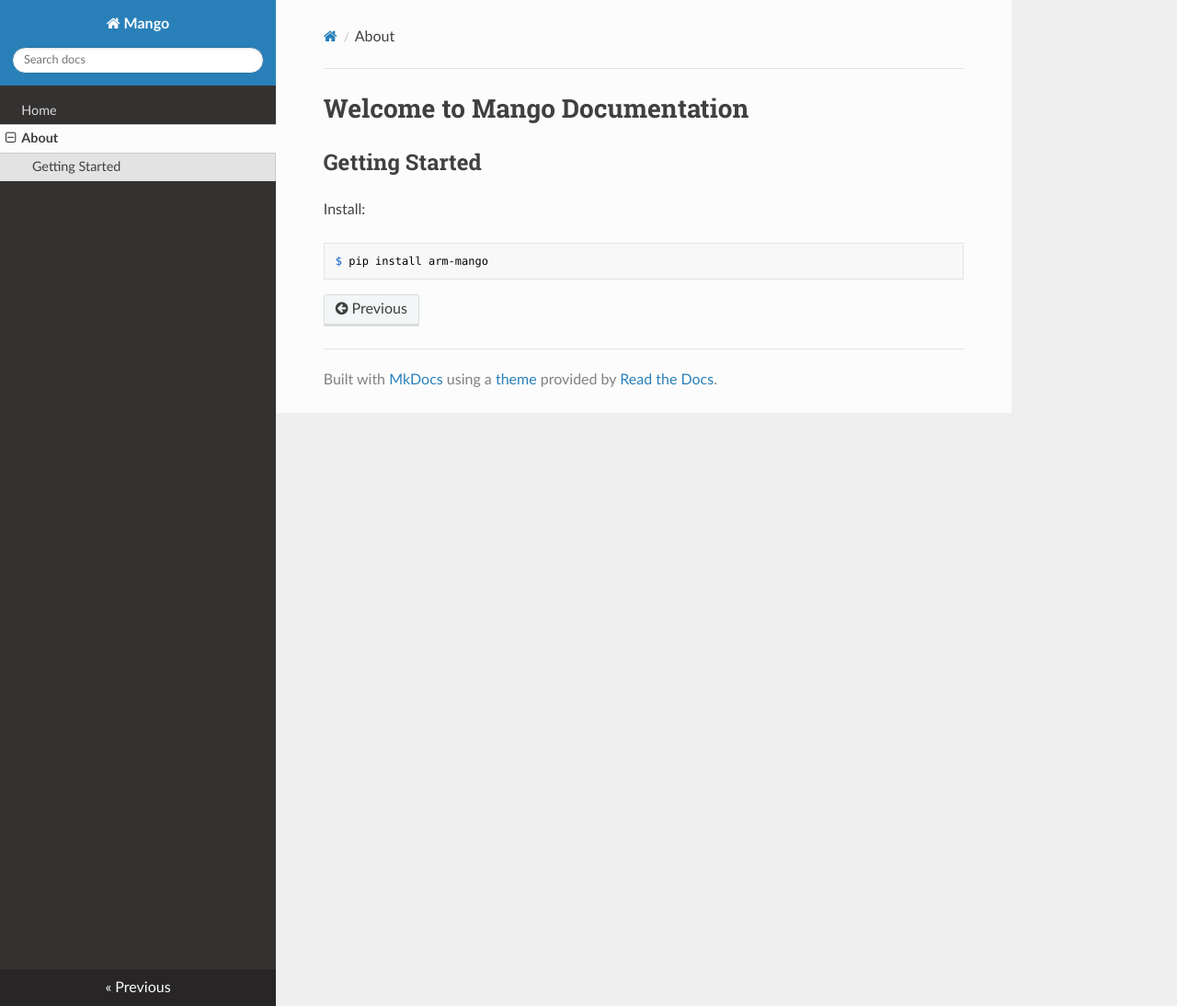
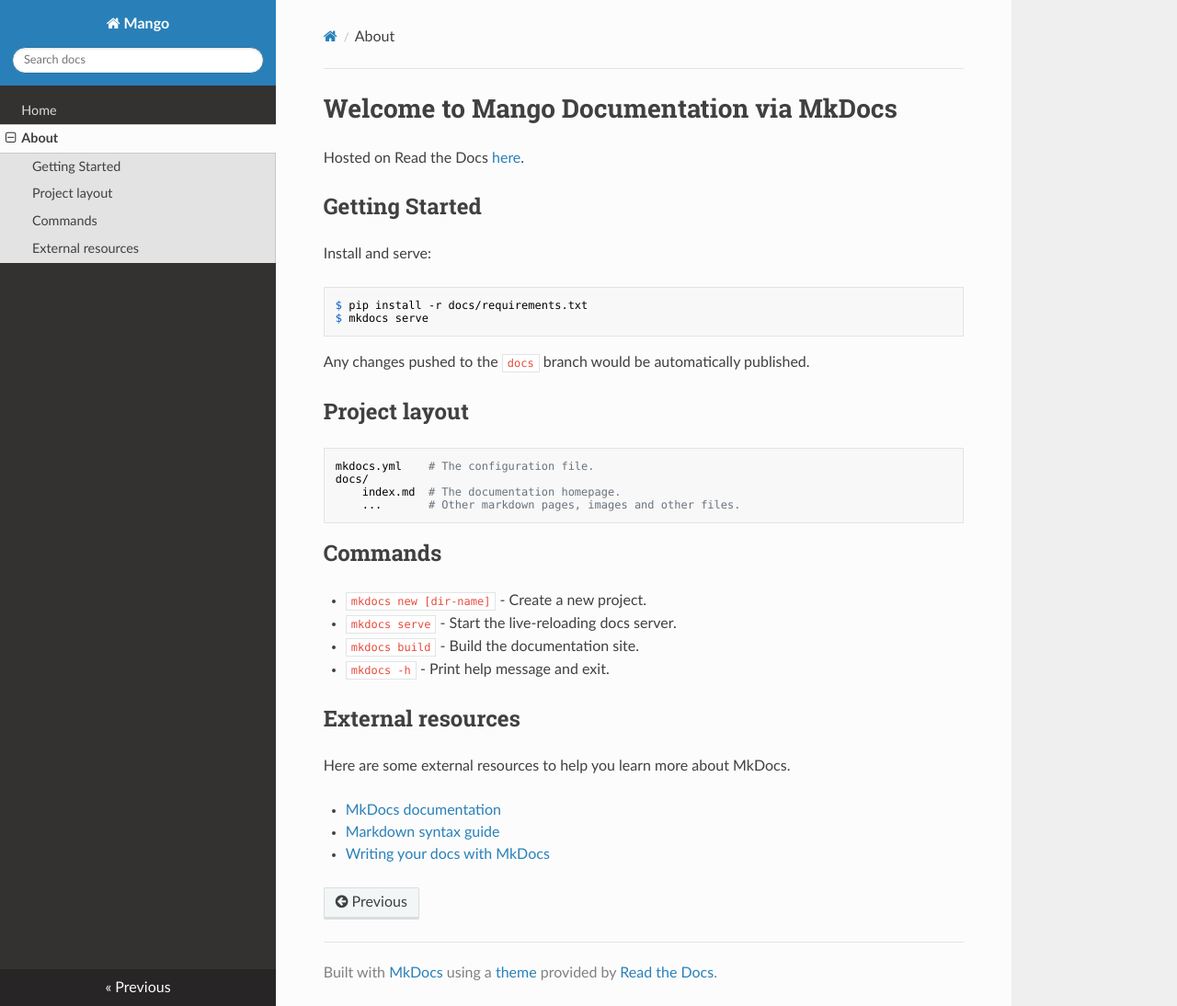
Before and after one commit to ARM-software/mango, an MkDocs documentation site: the page built from docs/about.md, in a window 1280 px wide and 1094 px high. Shown: the whole window at 92% size. Built offline with MkDocs 1.6.1, drawn with Linux system fonts in a browser that asks for light colours; nearby versions of some CDN libraries.

Commit message:
Update about.md

```diff
--- a/docs/about.md
+++ b/docs/about.md
@@ -1,7 +1,36 @@
-# Welcome to Mango Documentation
+# Welcome to Mango Documentation via MkDocs
+
+Hosted on Read the Docs [here](https://arm-mango.readthedocs.io/en/latest/about/).
 
 ## Getting Started
 
-Install:
+Install and serve:
 
-    $ pip install arm-mango
+    $ pip install -r docs/requirements.txt
+    $ mkdocs serve
+
+Any changes pushed to the `docs` branch would be automatically published.
+
+## Project layout
+
+    mkdocs.yml    # The configuration file.
+    docs/
+        index.md  # The documentation homepage.
+        ...       # Other markdown pages, images and other files.
+
+
+## Commands
+
+* `mkdocs new [dir-name]` - Create a new project.
+* `mkdocs serve` - Start the live-reloading docs server.
+* `mkdocs build` - Build the documentation site.
+* `mkdocs -h` - Print help message and exit.
+
+
+## External resources
+
+Here are some external resources to help you learn more about MkDocs.
+
+* [MkDocs documentation](https://www.mkdocs.org/)
+* [Markdown syntax guide](https://daringfireball.net/projects/markdown/syntax)
+* [Writing your docs with MkDocs](https://www.mkdocs.org/user-guide/writing-your-docs/)
```
